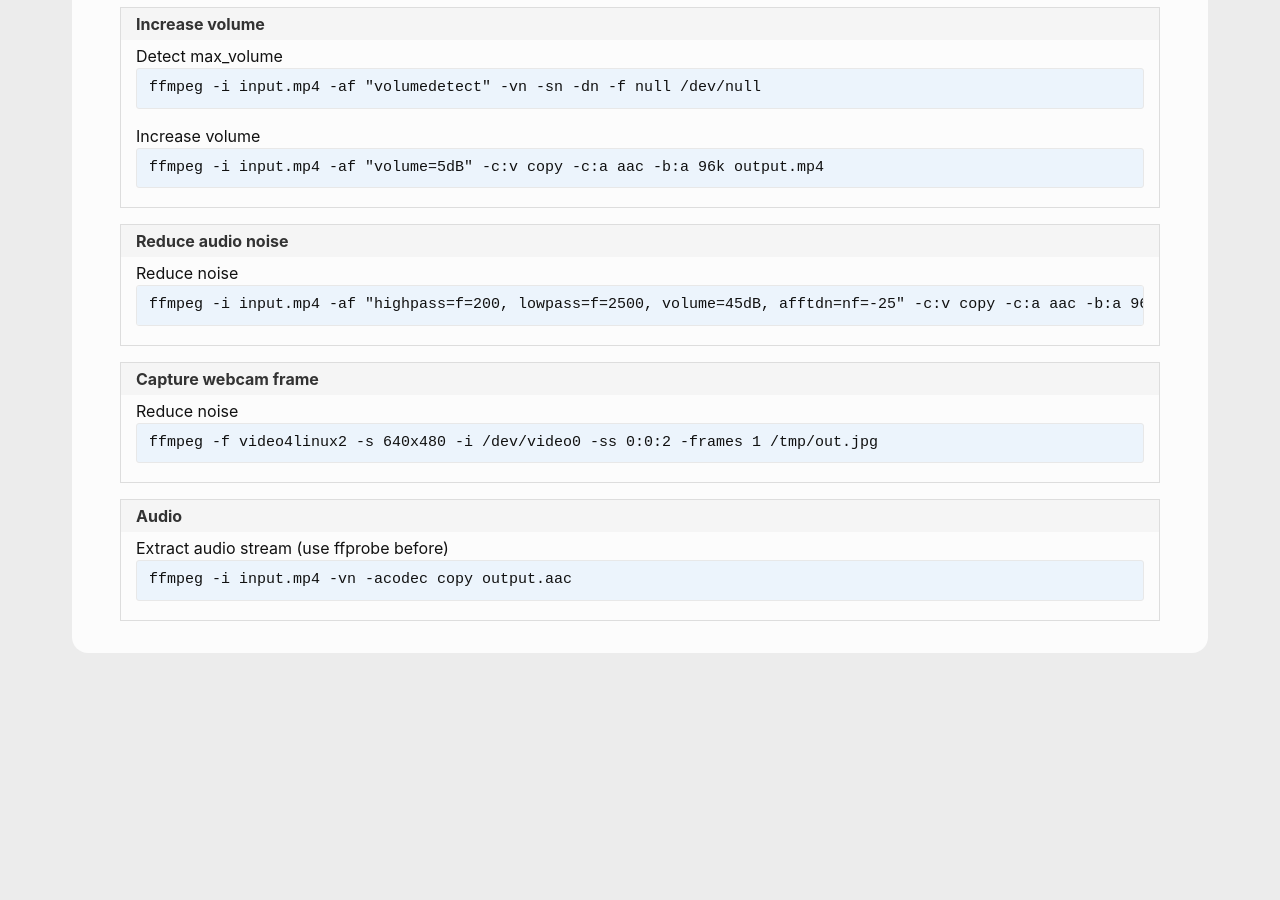
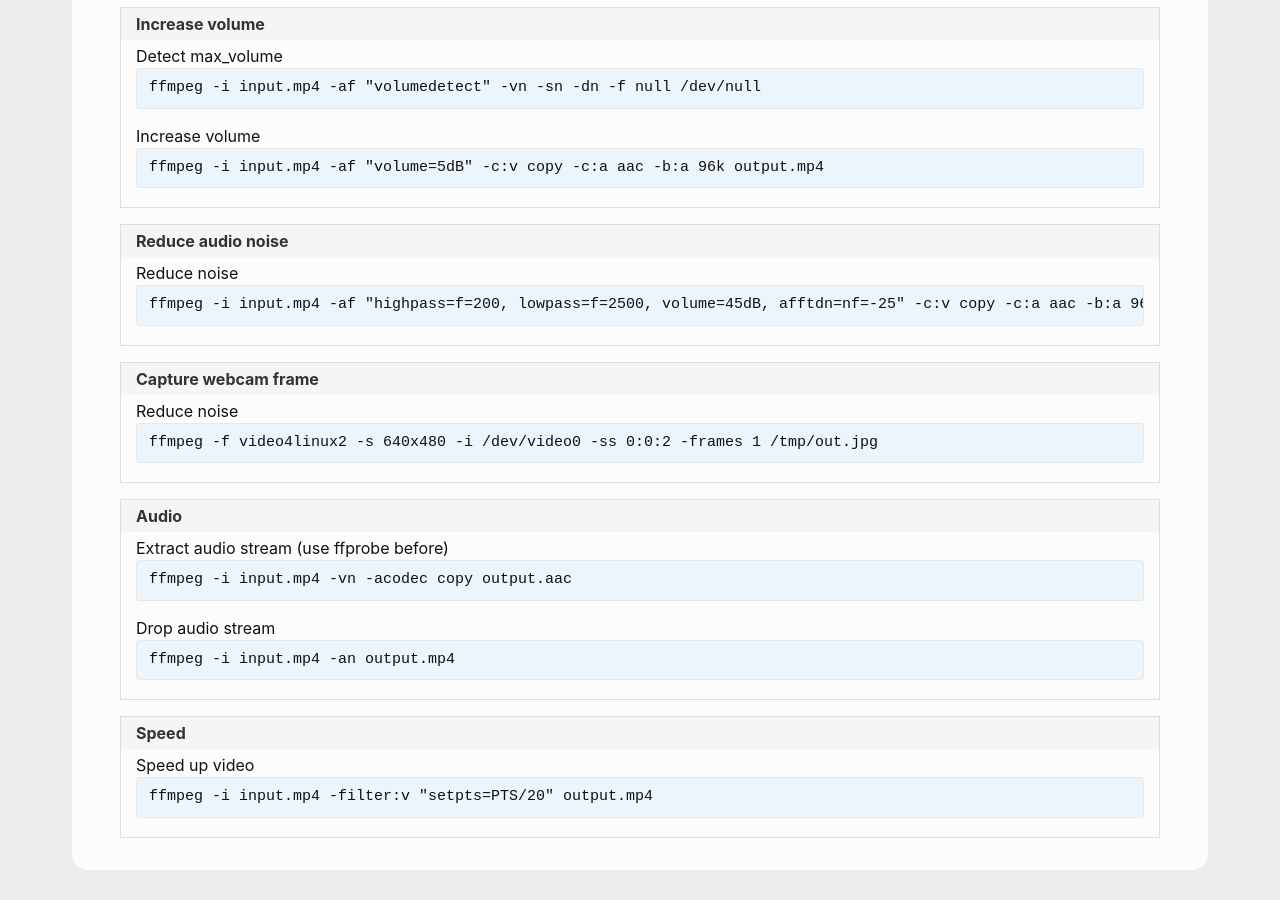
Before and after one commit to andreas-mausch/cheatsheets, a Jekyll site: the page built from _cheatsheets/ffmpeg.md, in a window 1280 px wide and 900 px high, scrolled down 1042 px. Built offline with Jekyll 4.4.1, drawn with Linux system fonts in a browser that asks for light colours; before the commit the page ends 1725 px from its top, so only the background shows below that.

Commit message:
ffmpeg: Speed up video

```diff
--- a/_cheatsheets/ffmpeg.md
+++ b/_cheatsheets/ffmpeg.md
@@ -32,4 +32,8 @@ section:
   - name: Audio
     commands:
       Extract audio stream (use ffprobe before): ffmpeg -i input.mp4 -vn -acodec copy output.aac
+      Drop audio stream: ffmpeg -i input.mp4 -an output.mp4
+  - name: Speed
+    commands:
+      Speed up video: ffmpeg -i input.mp4 -filter:v "setpts=PTS/20" output.mp4
 ---
```
